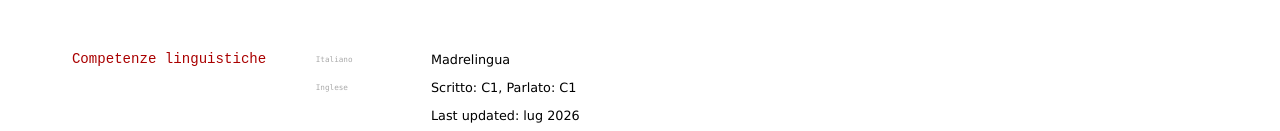
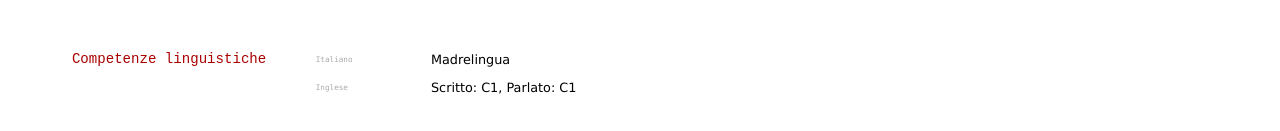
Before and after one commit to Anto26/anto26.github.io, a Jekyll site: the page built from index.md, in a window 1280 px wide. Shown: the part 1501-1632 px from the top of the page. Built offline with Jekyll 4.4.1, drawn with Linux system fonts in a browser that asks for light colours; after the commit the page ends 1607 px from its top, so only the background shows below that.

Commit message:
piropiro

```diff
--- a/index.md
+++ b/index.md
@@ -89,5 +89,3 @@ Elettronica, Elettrotecnica, Machine Learning, Linux (Fedora, Mint), Sviluppo So
 `Inglese` Scritto: C1, Parlato: C1
 
 <!-- ### Footer -->
-
-Last updated: lug 2026
```
